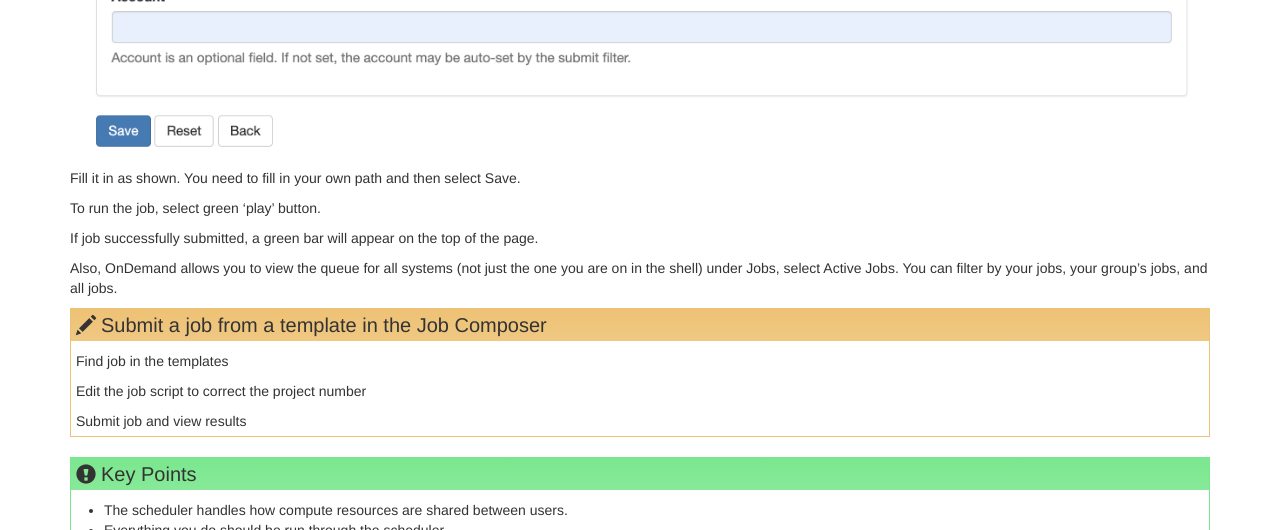
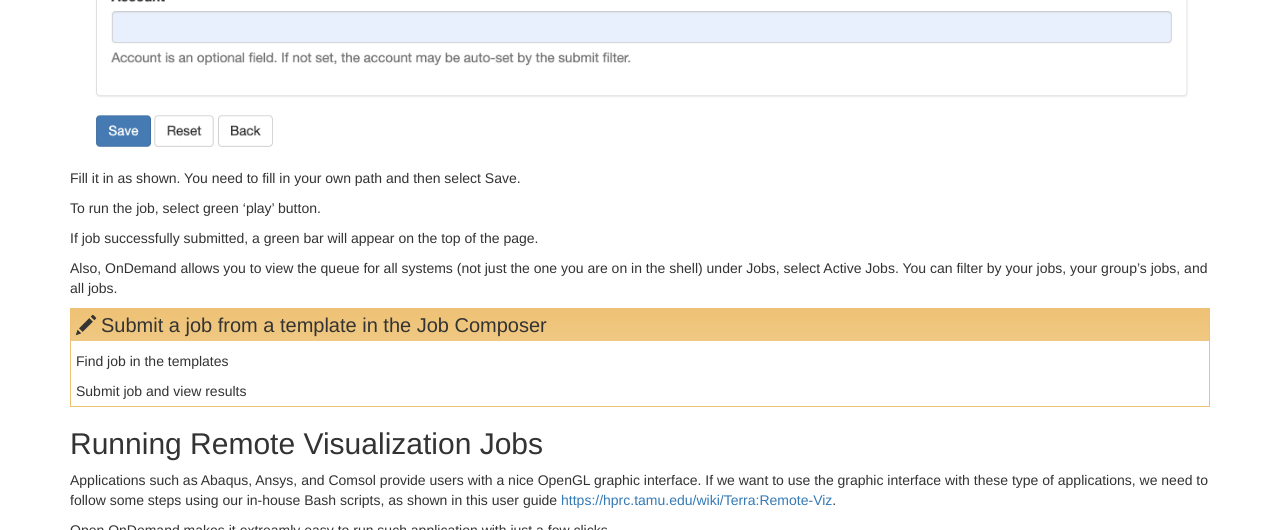
Before and after one commit to luop0812/HPRC_IntroHPC, a Jekyll site: the page built from _episodes/12-scheduler.md, in a window 1280 px wide and 1400 px high, scrolled down 6865 px. Shown: the top 530 px of the window. Built offline with Jekyll 4.4.1, drawn with Linux system fonts in a browser that asks for light colours; some of the changed text lies outside the part shown; grey boxes are pictures that could not be loaded.

Commit message:
update episodes

```diff
--- a/_episodes/12-scheduler.md
+++ b/_episodes/12-scheduler.md
@@ -378,7 +378,29 @@ Active Jobs. You can filter by your jobs, your group's jobs, and all jobs.
 >
 > Find  job in the templates
 >
-> Edit the job script to correct the project number
+> Submit job and view results
+{: .challenge}
+
+## Running Remote Visualization Jobs
+Applications such as Abaqus, Ansys, and Comsol provide users with a nice OpenGL graphic interface. If we want to use the graphic interface with these type of applications, we need to follow some steps using our in-house Bash scripts, as shown in this user guide [https://hprc.tamu.edu/wiki/Terra:Remote-Viz](https://hprc.tamu.edu/wiki/Terra:Remote-Viz).
+
+Open OnDemand makes it extreamly easy to run such application with just a few clicks.
+
+![Abaqus](../files/Abaqus.png)
+
+
+
+## Running Web Server Applications
+It is easy to run web server applications using Open OnDemand, such as Jupyter Notebook and Rstudio.
+
+> ## Submit a Jupyter Notebook job using the OnDemand portal
+> Open a shell using the portal
 >
->Submit job and view results
+> Run `wget` to get a python notebook file from `https://github.com/luop0812/HPRC_IntroHPC/blob/master/JupyterNotebook.tgz`
+>
+> Unpack the file with `tar xzvf JupyterNotebook.tgz`
+>
+> Find Jupyter Notebook App from the pull down menu.
+>
+> Submit Jupyter Notebook. When it starts, navigate to JupyterNotebook and view the notebook you just downloaded.
 {: .challenge}
```
Also changed, not shown: _episodes/11-cluster.md (+2 -2 lines).
